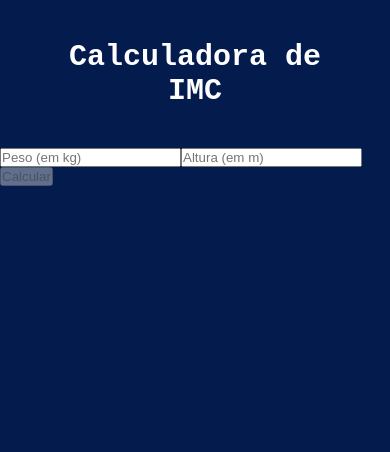
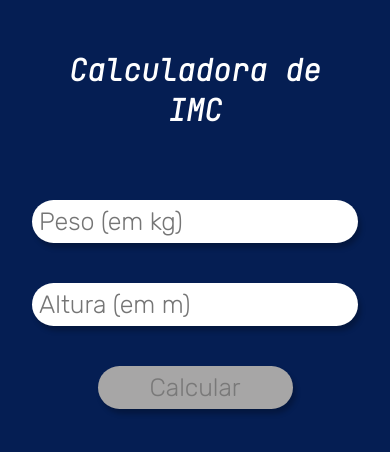
Before and after one commit to alessandroramos13/imc, a React (Create React App) app: page / in a window 390 px wide. Shown: the top 452 px of the page. Built offline with nearby package versions, Linux system fonts and the light colour scheme.

Commit message:
reescrito deisgn

```diff
--- a/src/componentes/App.css
+++ b/src/componentes/App.css
@@ -1,26 +1,33 @@
+@import url('https://fonts.googleapis.com/css2?family=JetBrains+Mono:ital,wght@1,200&display=swap');
+
 * {
     margin: 0;
     padding: 0;
 }
 
-@import url('https://fonts.googleapis.com/css2?family=JetBrains+Mono:ital,wght@1,200&display=swap');
+body {
+    background-color: rgb(5, 30, 83);
+}
 
-body {
-    background-color: rgb(4, 27, 77);
+.App h1 {
+    padding: 50px;
+    color: white;
+    text-align: center;
+    font-size: 50px;
     font-family: 'JetBrains Mono', monospace;
 }
 
-.App h1 {
-    padding: 40px;
-    color: white;
-    text-align: center;
-    font-size: 50px;
+@media (max-width: 400px) {
+
+    .App h1 {
+        font-size: 30px;
+    }
+
 }
 
-@media (max-width: 900px) {
+@media (max-width: 300px) {
+
     .App h1 {
-       width: 70%;
-       font-size: 30px;
-       margin: auto;
+        font-size: 20px;
     }
 }
--- a/src/componentes/Buttons.css
+++ b/src/componentes/Buttons.css
@@ -1,10 +1,10 @@
 @import url('https://fonts.googleapis.com/css2?family=Rubik:wght@300&display=swap');
 
-.bt {
+.input {
     text-align: center;
 }
 
-.bt input {
+.input input {
     font-family: 'Rubik', sans-serif;
     border-radius: 30px;
     font-size: 25px;
@@ -14,34 +14,42 @@
     padding: 7px;
     box-shadow: 3px 5px 5px rgba(0, 0, 0, 0.24);
     margin: 20px;
+    transition: all 0.4s;
 }
 
-.bt .calc {
+.input .calcular {
+    background-color: rgb(89, 89, 196);
+    color: white;
     width: 250px;
     cursor: pointer;
+    transition: all 0.4s;
+    font-family: Arial, Helvetica, sans-serif;
 }
 
-.imcStyle {
-    position: relative;
-    top: 75px;
-    background-color: rgb(16, 43, 100);
-    width: 700px;
-    height: 200px;
-    margin: auto;
-    border-radius: 30px;
-    box-shadow: 3px 5px 5px rgba(0, 0, 0, 0.24);
+.input .calcular:hover {
+    background-color: white;
+    color: rgb(89, 89, 196);
+    box-shadow: 3px 5px 5px rgba(255, 255, 255, 0.151);
 }
 
-@media (max-width: 900px) {
-    .bt input {
+.input .calcularDisabled {
+    background-color: rgb(167, 166, 166);
+    width: 250px;
+    transition: all 0.4s;
+}
+
+@media (max-width: 500px) {
+
+    .input input {
         width: 80%;
     }
 
-    .bt .calc {
-        width: 40%;
+    .input .calcular {
+        width: 50%;
     }
 
-    .imcStyle {
-        width: 70%;
+    .input .calcularDisabled {
+        width: 50%;
     }
+
 }
```
